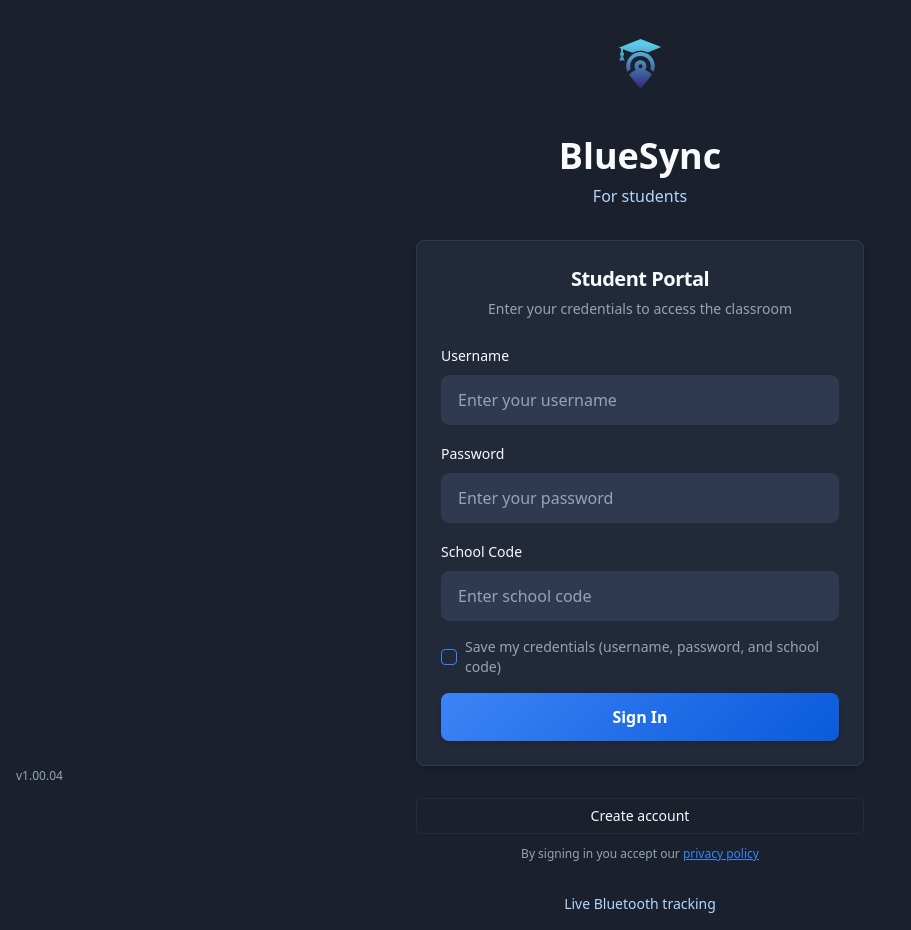
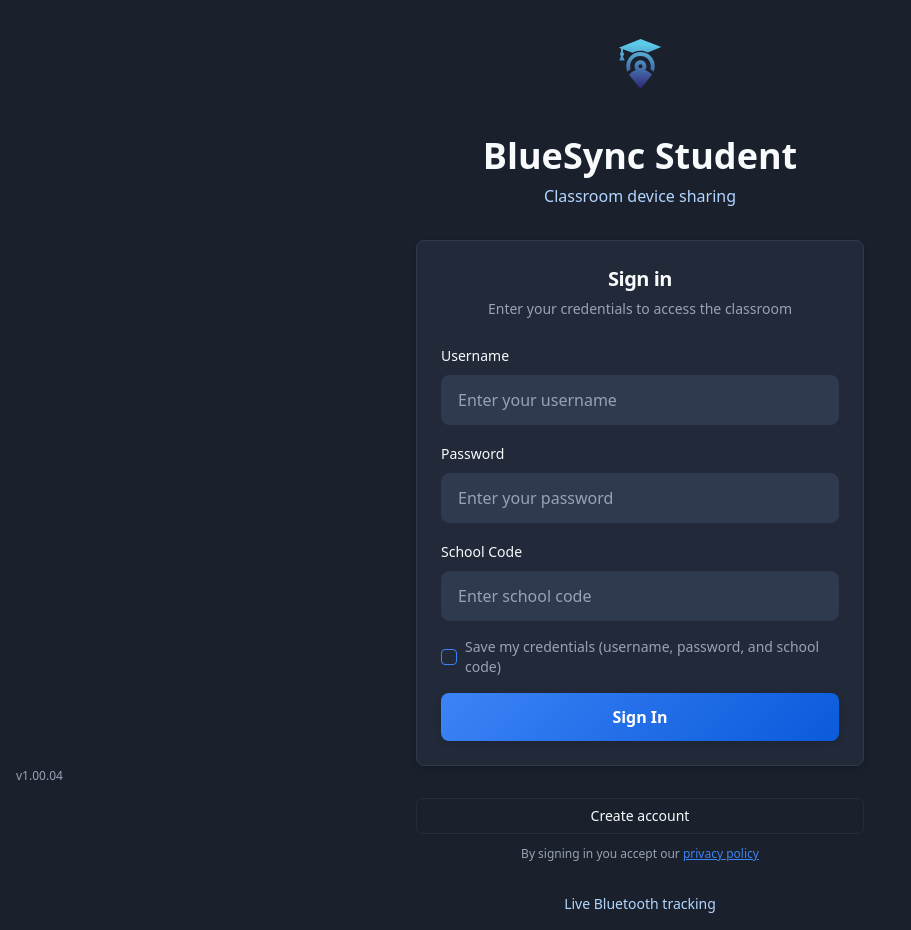
Before and after one commit to Utilitas-Systems/BlueSyncstudent, a React (Vite) app in the folder nexus-class-sync-main/: page / in a window 1280 px wide. Shown: the whole page, without its empty margins (0-911 px from the left). Built offline with nearby package versions, Linux system fonts and the light colour scheme.

Commit message:
rebrand: BlueSync Student Portal → BlueSync Student
Made-with: Cursor

```diff
--- a/nexus-class-sync-main/index.html
+++ b/nexus-class-sync-main/index.html
@@ -3,12 +3,12 @@
   <head>
     <meta charset="UTF-8" />
     <meta name="viewport" content="width=device-width, initial-scale=1.0" />
-    <title>BlueSync Student Portal</title>
-    <meta name="description" content="BlueSync Student Portal — connect to your classroom and share devices securely" />
+    <title>BlueSync Student</title>
+    <meta name="description" content="BlueSync Student — connect to your classroom and share devices securely" />
     <meta name="author" content="BlueSync" />
     <link rel="icon" href="/bluesync-student-logo.svg" type="image/svg+xml" />
 
-    <meta property="og:title" content="BlueSync Student Portal" />
+    <meta property="og:title" content="BlueSync Student" />
     <meta property="og:description" content="Secure classroom device sharing for students" />
     <meta property="og:type" content="website" />
 
--- a/nexus-class-sync-main/src-tauri/tauri.conf.json
+++ b/nexus-class-sync-main/src-tauri/tauri.conf.json
@@ -1,6 +1,6 @@
 {
   "$schema": "https://schema.tauri.app/config/2",
-  "productName": "BlueSync Student Portal",
+  "productName": "BlueSync Student",
   "version": "1.0.4",
   "identifier": "com.monere.studentportal",
   "build": {
@@ -11,7 +11,7 @@
   "app": {
     "windows": [
       {
-        "title": "BlueSync Student Portal",
+        "title": "BlueSync Student",
         "width": 1200,
         "height": 800,
         "minWidth": 800,
@@ -41,7 +41,7 @@
     "copyright": "",
     "category": "Education",
     "shortDescription": "Secure classroom device sharing for students",
-    "longDescription": "BlueSync Student Portal - Connect to your classroom network and share devices securely",
+    "longDescription": "BlueSync Student — connect to your classroom network and share devices securely",
     "macOS": {
       "frameworks": [],
       "minimumSystemVersion": "10.13",
--- a/nexus-class-sync-main/src/App.tsx
+++ b/nexus-class-sync-main/src/App.tsx
@@ -91,7 +91,7 @@ const App = () => {
         if (!update || cancelled) return;
 
         busy = true;
-        const loadingId = toast.loading(`Updating BlueSync to v${update.version}…`);
+        const loadingId = toast.loading(`Updating BlueSync Student to v${update.version}…`);
 
         await invoke('plugin:updater|download_and_install', {
           rid: update.rid,
--- a/nexus-class-sync-main/src/pages/Dashboard.tsx
+++ b/nexus-class-sync-main/src/pages/Dashboard.tsx
@@ -473,7 +473,7 @@ const Dashboard = () => {
         const isTauri = typeof (window as any).__TAURI_INTERNALS__ !== 'undefined';
         if (isTauri) {
           // Use global notification plugin via window.__TAURI__ bridge
-          try { await (window as any).__TAURI__?.notification?.send?.({ title: 'BlueSync', body: 'your still being monitored' }); }
+          try { await (window as any).__TAURI__?.notification?.send?.({ title: 'BlueSync Student', body: 'your still being monitored' }); }
           catch { /* Notification not available */ }
         }
       } catch {}
@@ -783,7 +783,7 @@ const Dashboard = () => {
               <Wifi className="h-6 w-6 text-nexus-primary" />
             </div>
             <div>
-              <h1 className="text-2xl font-bold text-nexus-secondary">BlueSync</h1>
+              <h1 className="text-2xl font-bold text-nexus-secondary">BlueSync Student</h1>
               <p className="text-sm text-muted-foreground">{school.school_name}</p>
             </div>
           </div>
--- a/nexus-class-sync-main/src/pages/Login.tsx
+++ b/nexus-class-sync-main/src/pages/Login.tsx
@@ -177,10 +177,10 @@ const Login = () => {
           </div>
           <div>
             <h1 className="text-4xl font-bold text-nexus-secondary mb-2">
-              BlueSync
+              BlueSync Student
             </h1>
             <p className="text-nexus-accent font-medium">
-              For students
+              Classroom device sharing
             </p>
           </div>
         </div>
@@ -188,7 +188,7 @@ const Login = () => {
         {/* Login Form */}
         <Card className="nexus-card">
           <CardHeader className="text-center">
-            <CardTitle className="text-xl text-nexus-secondary">Student Portal</CardTitle>
+            <CardTitle className="text-xl text-nexus-secondary">Sign in</CardTitle>
             <CardDescription className="text-muted-foreground">
               Enter your credentials to access the classroom
             </CardDescription>
```
Also changed, not shown: 1 other file (tests, documents, lock files or other folders).
